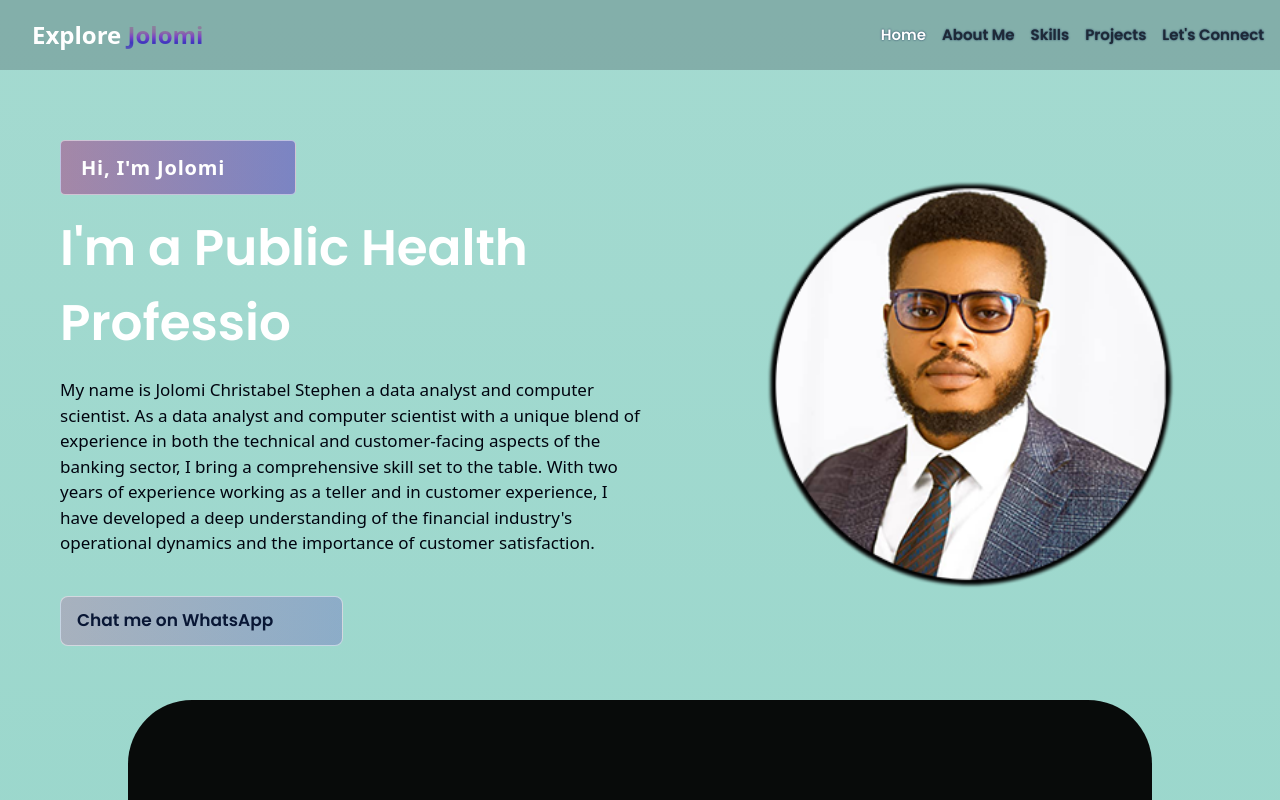
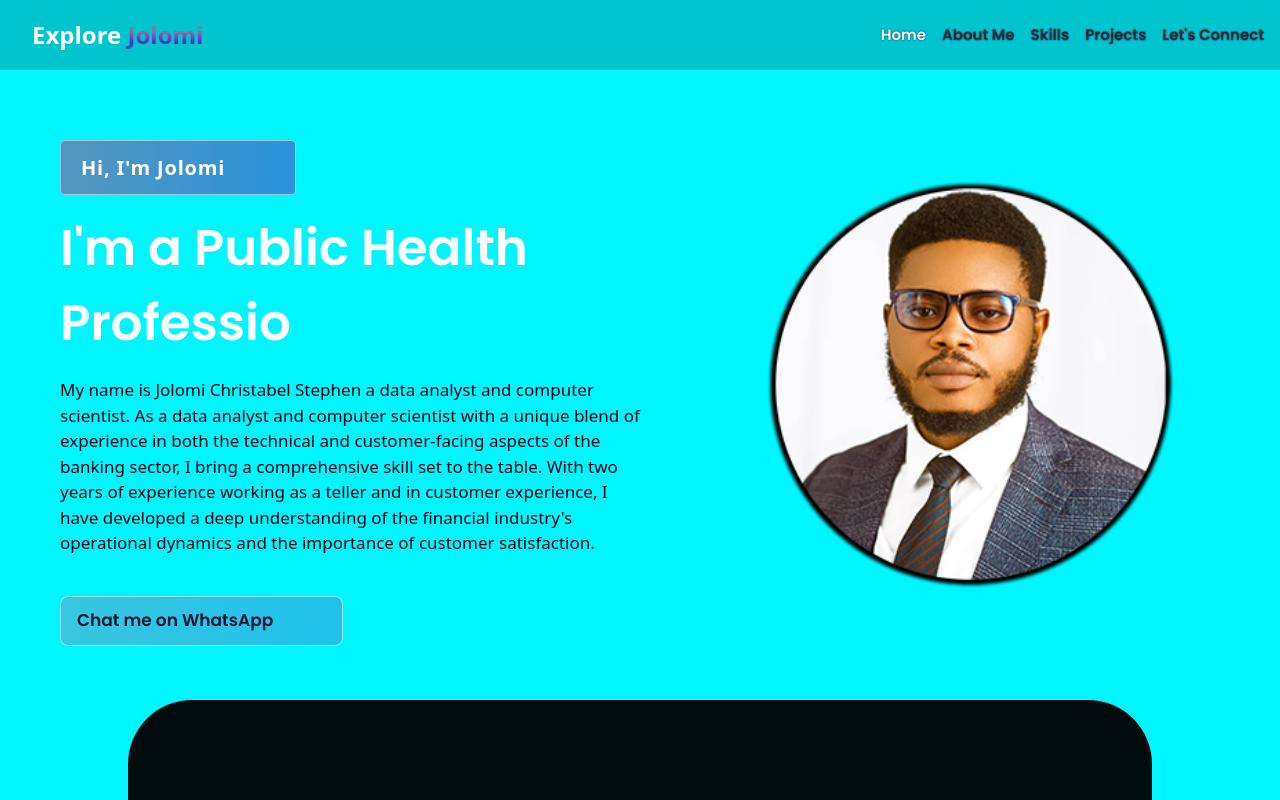
Before and after one commit to Kennius7/jolomi-portfolio, a React (Vite) app: page / in a window 1280 px wide. Shown: the top 800 px of the page. Built offline with nearby package versions, Linux system fonts and the light colour scheme.

Commit message:
first adjustment

```diff
--- a/src/components/Contact.jsx
+++ b/src/components/Contact.jsx
@@ -17,7 +17,8 @@ const Contact = () => {
     email: '',
     phone: '',
     subject: '',
-    message: ''
+    message: '',
+    receiverEmail: "ogbogukenny@yahoo.com"
   }
   const [formDetails, setFormDetails] = useState(formInitialDetails);
   const [buttonText, setButtonText] = useState("Send Message");
--- a/src/index.css
+++ b/src/index.css
@@ -66,8 +66,12 @@
 }
 
 .main-bg-2 {
-  background: linear-gradient(0deg, #6dc8b7 -5.91%, #aadcd3 111.58%);
+  background: linear-gradient(0deg, #022425 50.55%, #00f6ff 80.58%);
 }
+
+/* .main-bg-3 {
+  background: linear-gradient(0deg, #041e46 5.91%, #00f6ff 50.55%);
+} */
 
 .text-grad {
   background: linear-gradient(
@@ -261,7 +265,7 @@ rgba(151, 212, 201, 0.6) */
 
 
 .contact {
-  background: linear-gradient(90.21deg, #AA367C -5.91%, #4A2FBD 111.58%);
+  background: linear-gradient(90.21deg, #8400ff -5.91%, #00f6ff 111.58%);
 }
 
 .contact form input, .contact form textarea {
```
